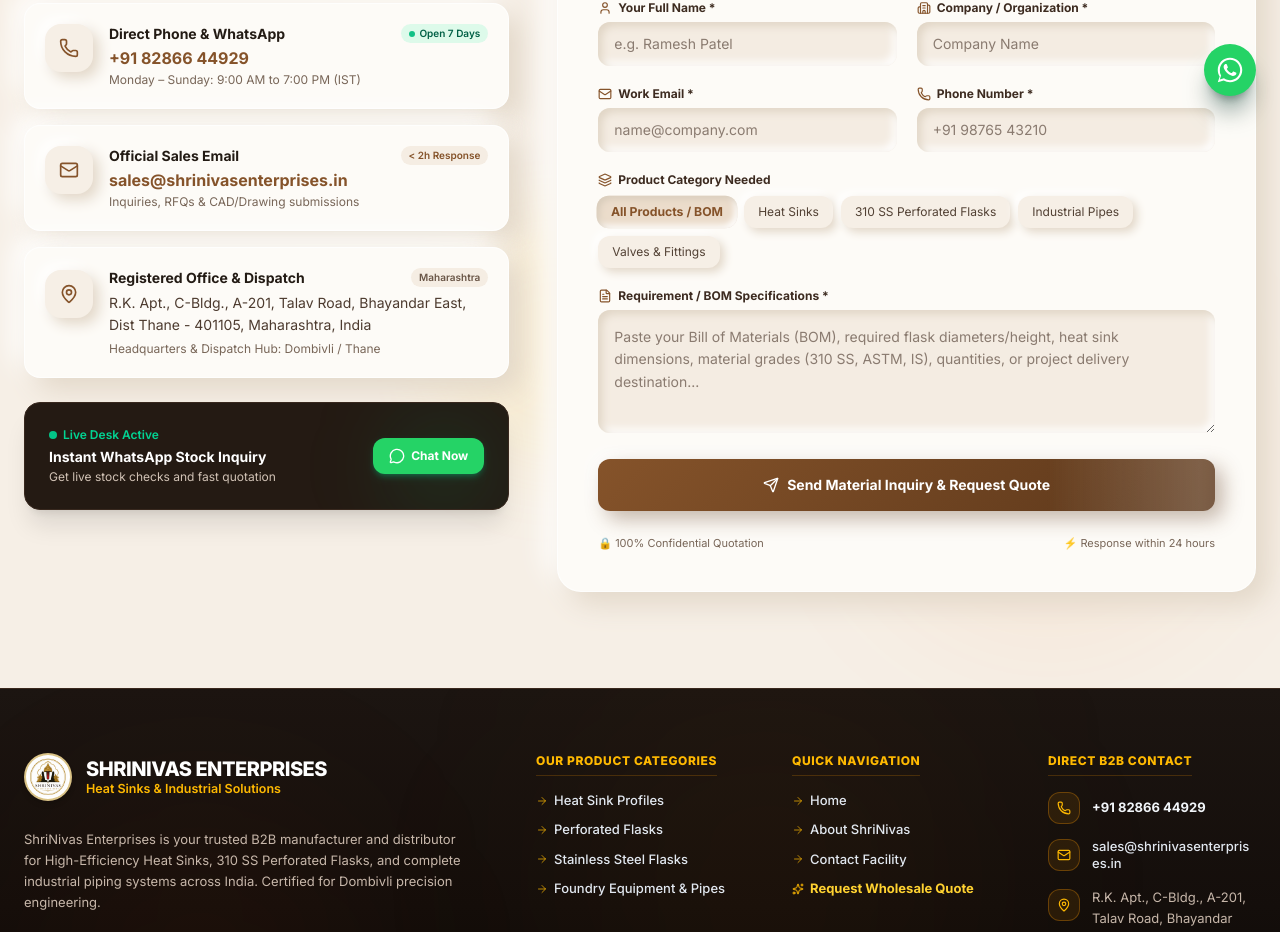
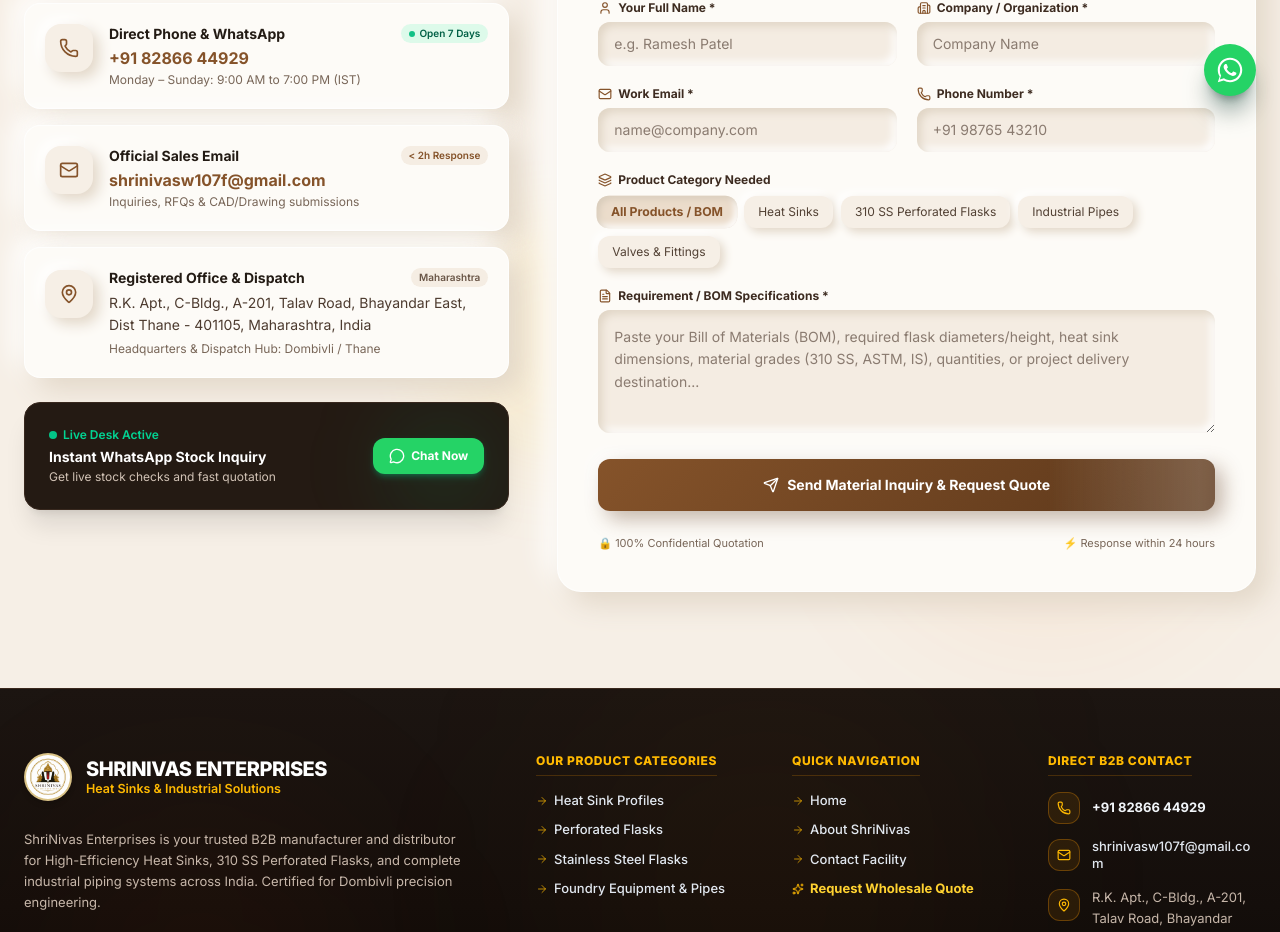
Before and after one commit to vickyy2005/shrinivas-enterprises, a Next.js app: page /contact in a window 1280 px wide. Shown: the part 680-1612 px from the top of the page. Built offline with nearby package versions, Linux system fonts and the light colour scheme.

Commit message:
Update official email address to shrinivasw107f@gmail.com

```diff
--- a/app/admin/page.tsx
+++ b/app/admin/page.tsx
@@ -566,7 +566,7 @@ export default function AdminPage() {
               <label className="block text-xs font-bold text-slate-300 mb-1.5">Admin Email Address (Optional for Passcode)</label>
               <input
                 type="email"
-                placeholder="admin@shrinivasenterprises.com"
+                placeholder="shrinivasw107f@gmail.com"
                 value={authEmail}
                 onChange={(e) => setAuthEmail(e.target.value)}
                 className="w-full px-4 py-3 rounded-xl bg-slate-950 border border-slate-800 text-white text-xs font-medium focus:outline-none focus:border-blue-500 focus:ring-2 focus:ring-blue-500/20 transition-all placeholder:text-slate-600"
@@ -1687,7 +1687,7 @@ export default function AdminPage() {
                 <input
                   type="email"
                   required
-                  placeholder="admin@shrinivasenterprises.com"
+                  placeholder="shrinivasw107f@gmail.com"
                   value={authEmail}
                   onChange={(e) => setAuthEmail(e.target.value)}
                   className="w-full px-3.5 py-2.5 rounded-xl border border-slate-300 text-xs font-medium focus:outline-none focus:border-indigo-600 focus:ring-2 focus:ring-indigo-500/10"
--- a/app/contact/page.tsx
+++ b/app/contact/page.tsx
@@ -129,10 +129,10 @@ export default function ContactPage() {
                       </span>
                     </div>
                     <a
-                      href="mailto:sales@shrinivasenterprises.in"
+                      href="mailto:shrinivasw107f@gmail.com"
                       className="text-base font-bold text-[#85532a] hover:text-[#5c371a] block mt-0.5 transition-colors truncate"
                     >
-                      sales@shrinivasenterprises.in
+                      shrinivasw107f@gmail.com
                     </a>
                     <span className="text-xs text-[#786658] mt-0.5 block">
                       Inquiries, RFQs &amp; CAD/Drawing submissions
--- a/components/Footer.tsx
+++ b/components/Footer.tsx
@@ -123,8 +123,8 @@ export function Footer({ onOpenRfq }: { onOpenRfq?: () => void }) {
                 <div className="w-8 h-8 rounded-xl bg-amber-500/10 border border-amber-500/30 text-amber-400 flex items-center justify-center shrink-0 group-hover:bg-amber-500 group-hover:text-slate-950 transition-all shadow-2xs">
                   <Mail className="w-3.5 h-3.5" />
                 </div>
-                <a href="mailto:sales@shrinivasenterprises.in" className="text-slate-200 hover:text-amber-300 transition-colors font-medium break-all">
-                  sales@shrinivasenterprises.in
+                <a href="mailto:shrinivasw107f@gmail.com" className="text-slate-200 hover:text-amber-300 transition-colors font-medium break-all">
+                  shrinivasw107f@gmail.com
                 </a>
               </li>
 
--- a/components/TopBar.tsx
+++ b/components/TopBar.tsx
@@ -16,11 +16,11 @@ export function TopBar() {
             <span>+91 82866 44929</span>
           </a>
           <a
-            href="mailto:sales@shrinivasenterprises.in"
+            href="mailto:shrinivasw107f@gmail.com"
             className="flex items-center gap-2 hover:text-amber-300 transition-colors font-medium"
           >
             <Mail className="w-3.5 h-3.5 text-amber-400" />
-            <span>sales@shrinivasenterprises.in</span>
+            <span>shrinivasw107f@gmail.com</span>
           </a>
         </div>
 
```
Also changed, not shown: 1 other file (tests, documents, lock files or other folders).
